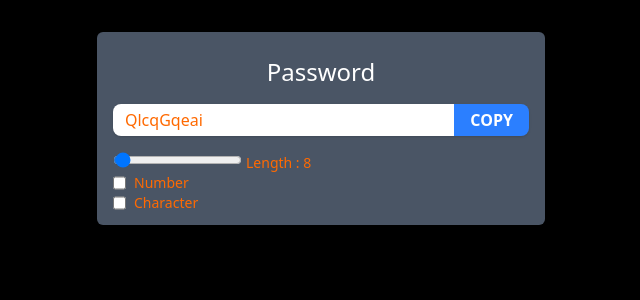
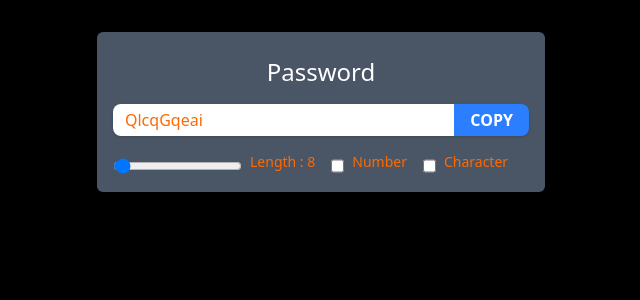
Before and after one commit to MR-MSBORA/Password-Generator, a React (Vite) app: page / in a window 1280 px wide. Shown: the top 300 px of the page, without its empty margins (319-959 px from the left). Built offline with nearby package versions, Linux system fonts and the light colour scheme.

Commit message:
Update App.jsx

```diff
--- a/src/App.jsx
+++ b/src/App.jsx
@@ -50,7 +50,7 @@ function App() {
           Password
         </h1>
 
-        <div className='flex lg:flex-row   shadow rounded-lg overflow-hidden  my-4'>
+        <div className='flex   shadow rounded-lg overflow-hidden  my-4'>
           <input
             type="text"
             value={password}
@@ -66,9 +66,9 @@ function App() {
           </button>
         </div>
 
-        <div className='flex-col lg:flex-row   text-sm gap-x-2'>
+        <div className='flex   text-sm gap-x-2'>
 
-          <div className='  lg:flex-row  flex-col item-center gap-x-1'>
+          <div className=' flex item-center gap-x-1'>
             <input
               type="range"
               value={length}
```
